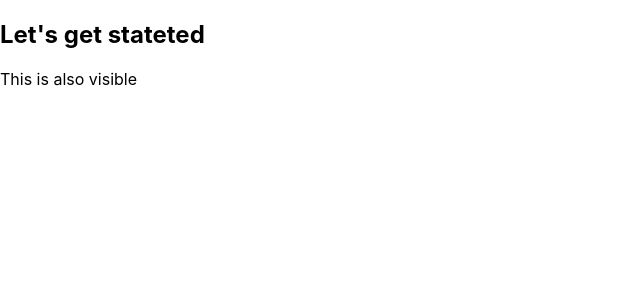
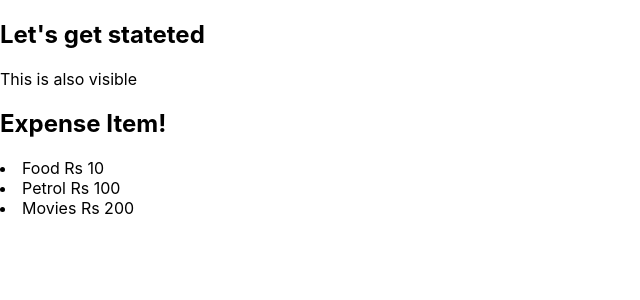
Before and after one commit to PakeezaFatma/react-complete-guide, a React (Create React App) app: page / in a window 1280 px wide. Shown: the top 300 px of the page, without its empty margins (0-640 px from the left). Built offline with nearby package versions, Linux system fonts and the light colour scheme.

Commit message:
AddExpences

```diff
--- a/src/App.css
+++ /dev/null
@@ -1,38 +0,0 @@
-.App {
-  text-align: center;
-}
-
-.App-logo {
-  height: 40vmin;
-  pointer-events: none;
-}
-
-@media (prefers-reduced-motion: no-preference) {
-  .App-logo {
-    animation: App-logo-spin infinite 20s linear;
-  }
-}
-
-.App-header {
-  background-color: #282c34;
-  min-height: 100vh;
-  display: flex;
-  flex-direction: column;
-  align-items: center;
-  justify-content: center;
-  font-size: calc(10px + 2vmin);
-  color: white;
-}
-
-.App-link {
-  color: #61dafb;
-}
-
-@keyframes App-logo-spin {
-  from {
-    transform: rotate(0deg);
-  }
-  to {
-    transform: rotate(360deg);
-  }
-}
--- a/src/App.js
+++ b/src/App.js
@@ -1,11 +1,12 @@
-// import logo from './logo.svg';
-// import './App.css';
+
+import ExpenseItem from './component/ExpenseItem';
 
 function App() {
   return (
-    <div className="App">
+    <div >
       <h2> Let's get stateted</h2>
       <p>This is also visible</p>
+      <ExpenseItem></ExpenseItem>
     </div>
   );
 }
--- a/src/component/ExpenseItem.js
+++ b/src/component/ExpenseItem.js
@@ -1,4 +1,13 @@
+
+
 function ExpenseItem()
 {
-    return <h2> Expense Item! </h2>
+    return<div>
+        <h2> Expense Item!</h2>
+        <li> Food Rs 10</li>
+        <li> Petrol Rs 100</li>
+        <li> Movies Rs 200</li>
+    </div>
+
 }
+export default ExpenseItem;
```
Also changed, not shown: src/reportWebVitals.js (deleted, +0 -13 lines), src/logo.svg (deleted), 1 other file (tests, documents, lock files or other folders).
